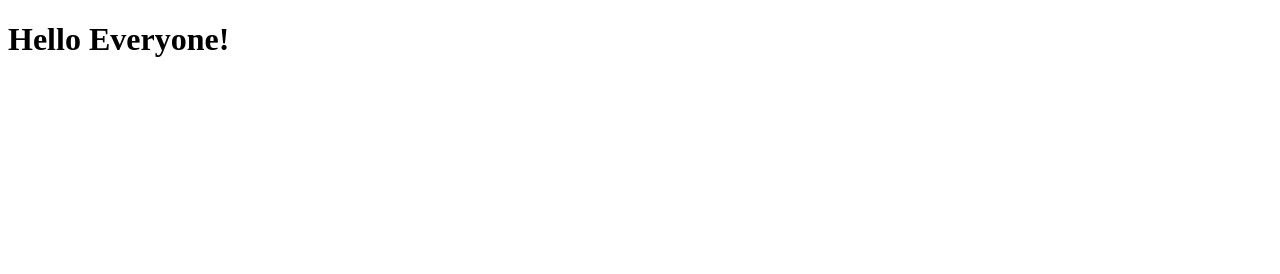
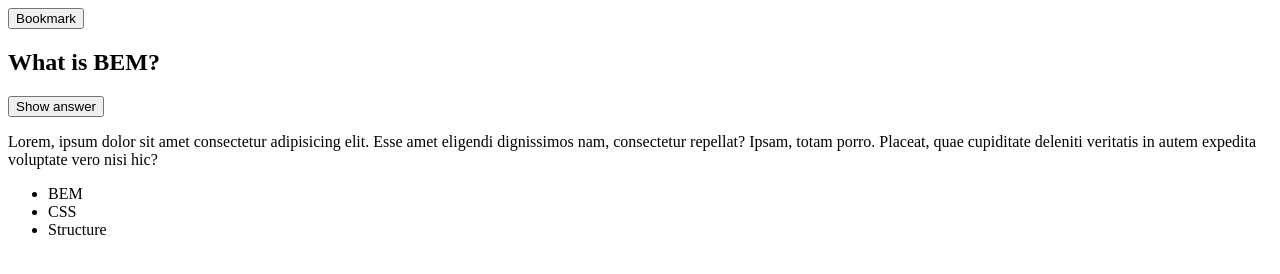
Before and after one commit to mortaen/quiz-app, a website: page index.html in a window 1280 px wide. Drawn offline with Linux system fonts and the light colour scheme.

Commit message:
add html section

```diff
--- a/index.html
+++ b/index.html
@@ -9,7 +9,26 @@
 </head>
 
 <body>
-    <h1>Hello Everyone!</h1>
+    <header></header>
+    <main>
+        <section class="card">
+            <button class="card__bookmark">Bookmark</button>
+            <h2 class="card__question">What is BEM?</h2>
+            <button class="card__showanswer">Show answer</button>
+            <p class="card__answer card__answer--hidden">
+                Lorem, ipsum dolor sit amet consectetur adipisicing elit. Esse amet
+                eligendi dignissimos nam, consectetur repellat? Ipsam, totam porro.
+                Placeat, quae cupiditate deleniti veritatis in autem expedita
+                voluptate vero nisi hic?
+            </p>
+            <ul class="tags">
+                <li class="tags__item">BEM</li>
+                <li class="tags__item">CSS</li>
+                <li class="tags__item">Structure</li>
+            </ul>
+        </section>
+    </main>
+    <footer></footer>
 </body>
 
 </html>
```
